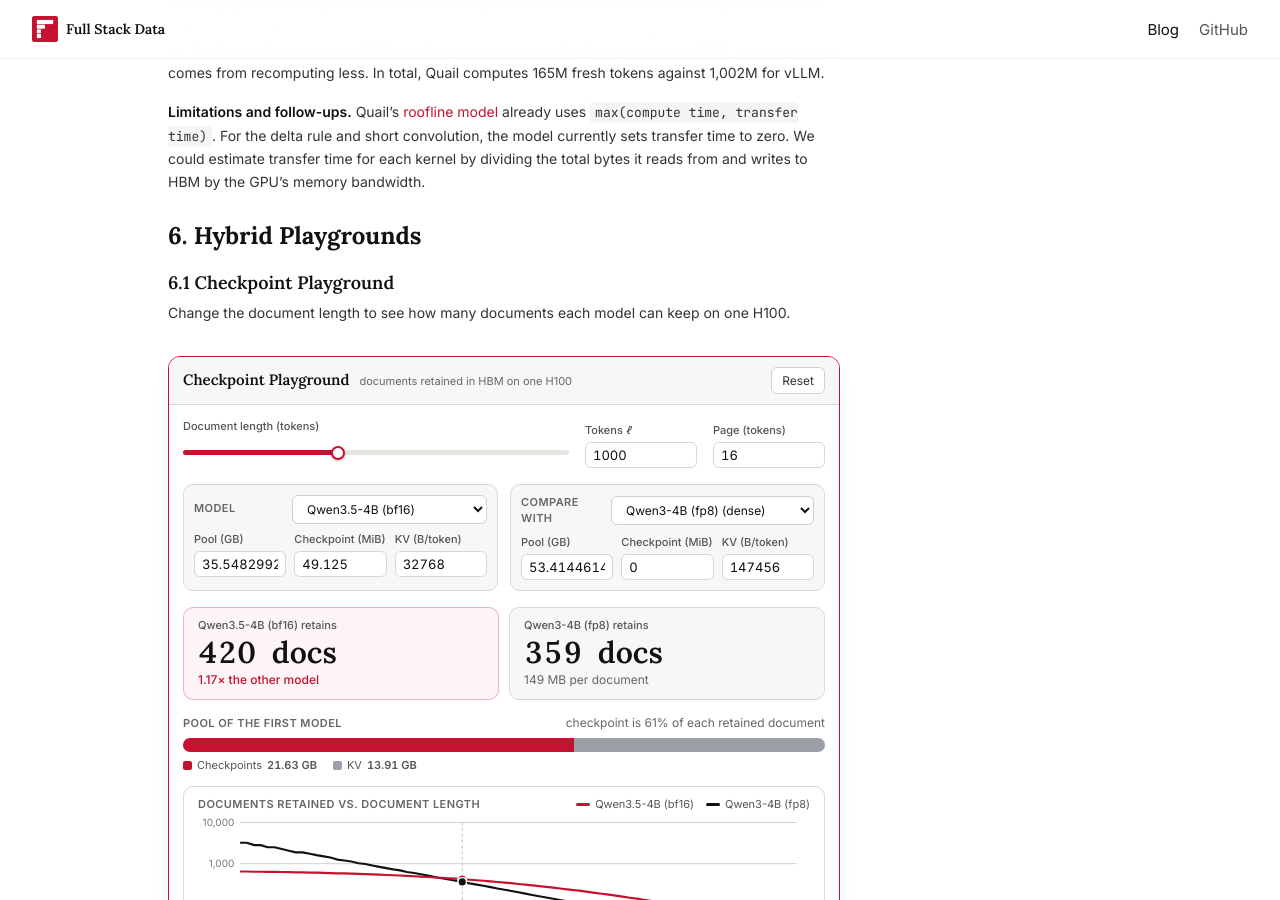
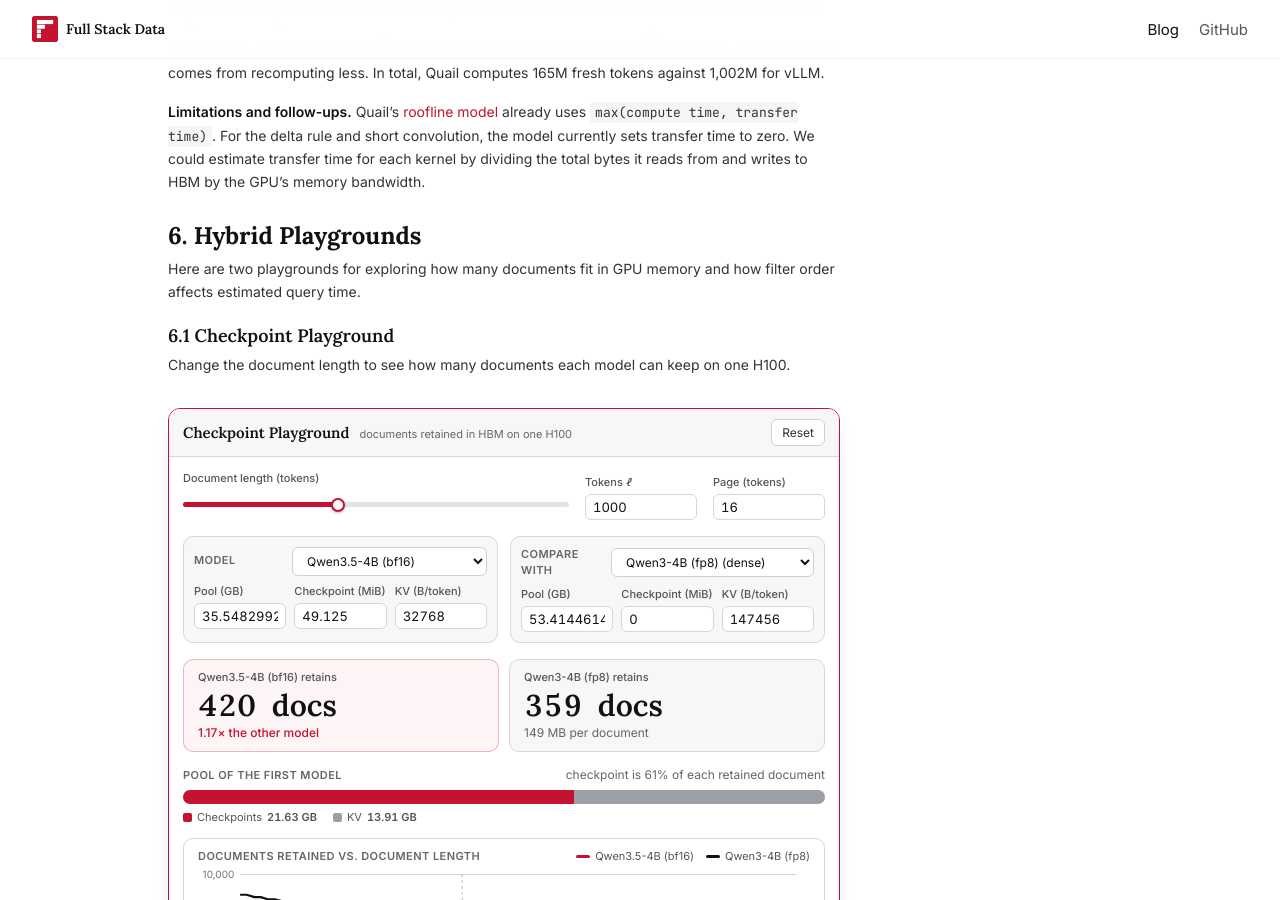
Before and after one commit to fsdatalab/fsdatalab.github.io, a Jekyll site: the page built from _posts/2026-11-16-hybrid-models-in-quail.md, in a window 1280 px wide and 900 px high, scrolled down 9694 px. Built offline with Jekyll 4.4.1, drawn with Linux system fonts in a browser that asks for light colours.

Commit message:
Introduce the two hybrid model playgrounds

```diff
--- a/_posts/2026-11-16-hybrid-models-in-quail.md
+++ b/_posts/2026-11-16-hybrid-models-in-quail.md
@@ -373,6 +373,8 @@ Quail is faster on 45 of the 46 queries and on par on the last one. On REL-AGENT
 
 # 6. Hybrid Playgrounds
 
+Here are two playgrounds for exploring how many documents fit in GPU memory and how filter order affects estimated query time.
+
 ## 6.1 Checkpoint Playground
 
 Change the document length to see how many documents each model can keep on one H100.
```
